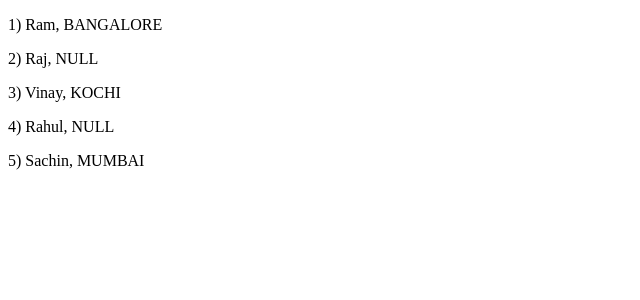
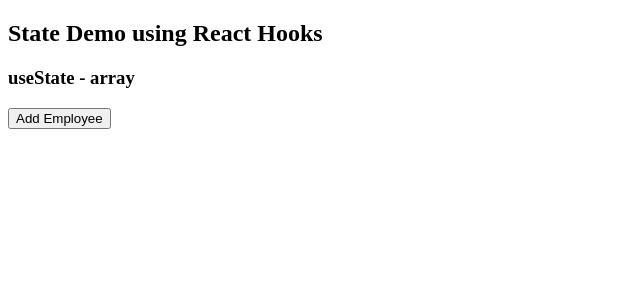
Before and after one commit to diwakar1593/Technology-React-JS-L1-L2, a React (Vite) app: page / in a window 1280 px wide. Shown: the top 300 px of the page, without its empty margins (0-640 px from the left). Built offline with nearby package versions, Linux system fonts and the light colour scheme.

Commit message:
useState

```diff
--- /dev/null
+++ b/src/14_hooks_useState/App.jsx
@@ -0,0 +1,93 @@
+import React, { useState } from "react";
+
+/*
+const CheckboxComponent = () => {
+    const [checked, setChecked] = useState(true);   // Destructuring
+    // const handleCheckBox = () => setChecked(!checked);  // few cases it may not work
+    const handleCheckBox = () => setChecked(prevChecked => !prevChecked);   // Correct way of doing
+
+    let currentState = checked ? "Checked" : "Unchecked";
+    return (
+        <>
+            <h3>useState - boolean</h3>
+            <input type="checkbox" onChange={handleCheckBox} defaultChecked={checked} />
+            <span>{currentState} state</span>
+        </>
+    );
+}
+*/
+/*
+const TitleComponent = () => {
+    const [title, setTitle] = useState('Initial Value');
+
+    const handleTitle = (e) => setTitle(e.target.value);
+    return (
+        <>
+            <h3>useState - string</h3>
+            <label>
+                Enter Title:
+                <input type="text" onChange={handleTitle} defaultValue={title} />
+            </label>
+            <span>Title: {title}</span>
+        </>
+    );
+}
+*/
+
+// useState does not merge values, manually merge it. setState in class component merges values.
+
+/*
+const FullNameComponent = () => {
+    const [FullName, setFullName] = useState({ firstName: 'Ram', lastName: '' });
+
+    const handleFirstName = (e) => setFullName({ ...FullName, firstName: e.target.value });
+    const handleLastName = (e) => setFullName({ ...FullName, lastName: e.target.value});
+
+    return (
+        <>
+            <h3>useState - object</h3>
+            <label>
+                Enter First Name:
+                    <input type="text" onChange={handleFirstName} defaultValue={FullName.firstName} />
+            </label>
+            <label>
+                Enter Last Name:
+                    <input type="text" onChange={handleLastName} defaultValue={FullName.lastName} />
+            </label>
+            <span>Full Name: {FullName.firstName} {FullName.lastName} </span>
+        </>
+    );
+}
+*/
+
+const EmployeesComponent = () => {
+    const [employees, setEmployees] = useState([]);
+    const addNewEmployee = () =>setEmployees([...employees, `Emp${employees.length}`]);
+
+    return (
+        <>
+            <h3>useState - array</h3>
+            <button onClick={() => addNewEmployee()}>Add Employee</button>
+            <ul>
+                {employees.map((employee,index) => (
+                    <li key={index}>{employee}</li>
+                ))}
+            </ul>
+        </>
+    );
+}
+const App = (props) => {
+    return (
+        <>
+            <h2>State Demo using React Hooks</h2>
+            {
+            /* <CheckboxComponent />
+            <TitleComponent />
+            <FullNameComponent /> */
+            <EmployeesComponent />
+            }
+        </>
+    );
+}
+
+export default App;
--- a/src/main.jsx
+++ b/src/main.jsx
@@ -18,7 +18,8 @@ import { createRoot } from 'react-dom/client'
 // import App from './02_Assignment/App'
 // import App from './11_renderProps/App'
 // import App from './12_formHandling/App'
-import App from './13_errorBoundary/App'
+// import App from './13_errorBoundary/App'
+import App from './14_hooks_useState/App'
 
 createRoot(document.getElementById('root')).render(
   <StrictMode>
```
Also changed, not shown: src/14_hooks_useState/MultipleStateDataComponent.jsx (added).
